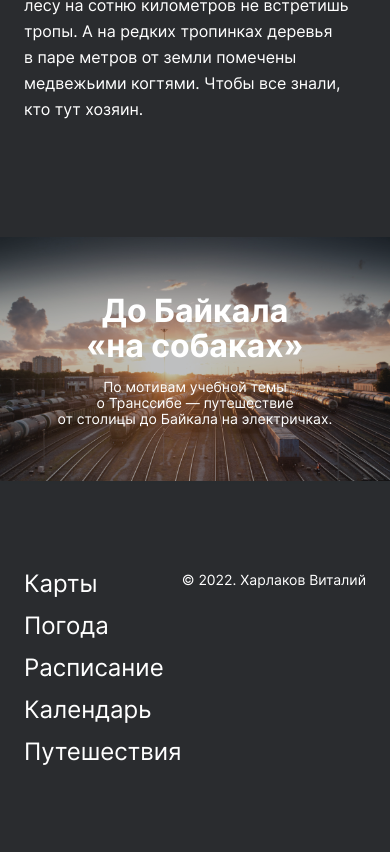
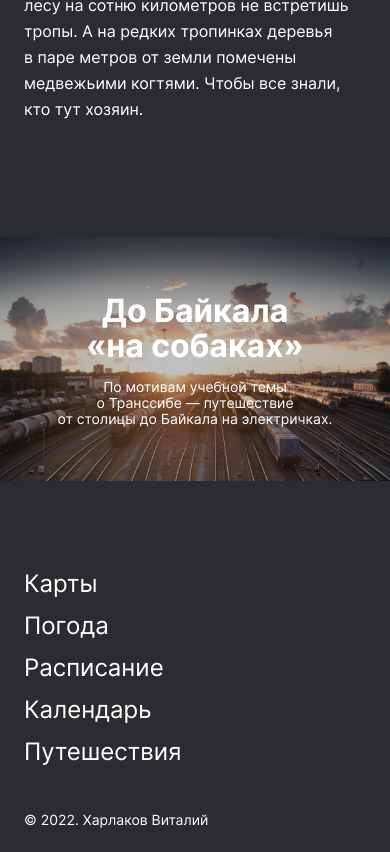
Before and after one commit to VKharlakov/russian-travel, a plain HTML site: page index.html in a window 390 px wide. Shown: the part 9961-10813 px from the top of the page. Drawn offline with Linux system fonts and the light colour scheme.

Commit message:
Завершена работа над адаптивностью всех блоков (1280/1024/768)

```diff
--- a/blocks/footer/footer.css
+++ b/blocks/footer/footer.css
@@ -46,8 +46,8 @@
 	}
 }
 
-@media screen and (max-width: 660px) {
-	.footer {
+@media screen and (max-width: 760px) {
+	.footer__container {
 		flex-direction: column;
 	}
 	.footer__links {
--- a/blocks/places/places.css
+++ b/blocks/places/places.css
@@ -106,7 +106,7 @@
 	}
 }
 
-@media screen and (max-width: 660px) {
+@media screen and (max-width: 760px) {
 	.places__place {
 		max-width: 460px;
 		grid-template-columns: minmax(100%, 460px);
```
